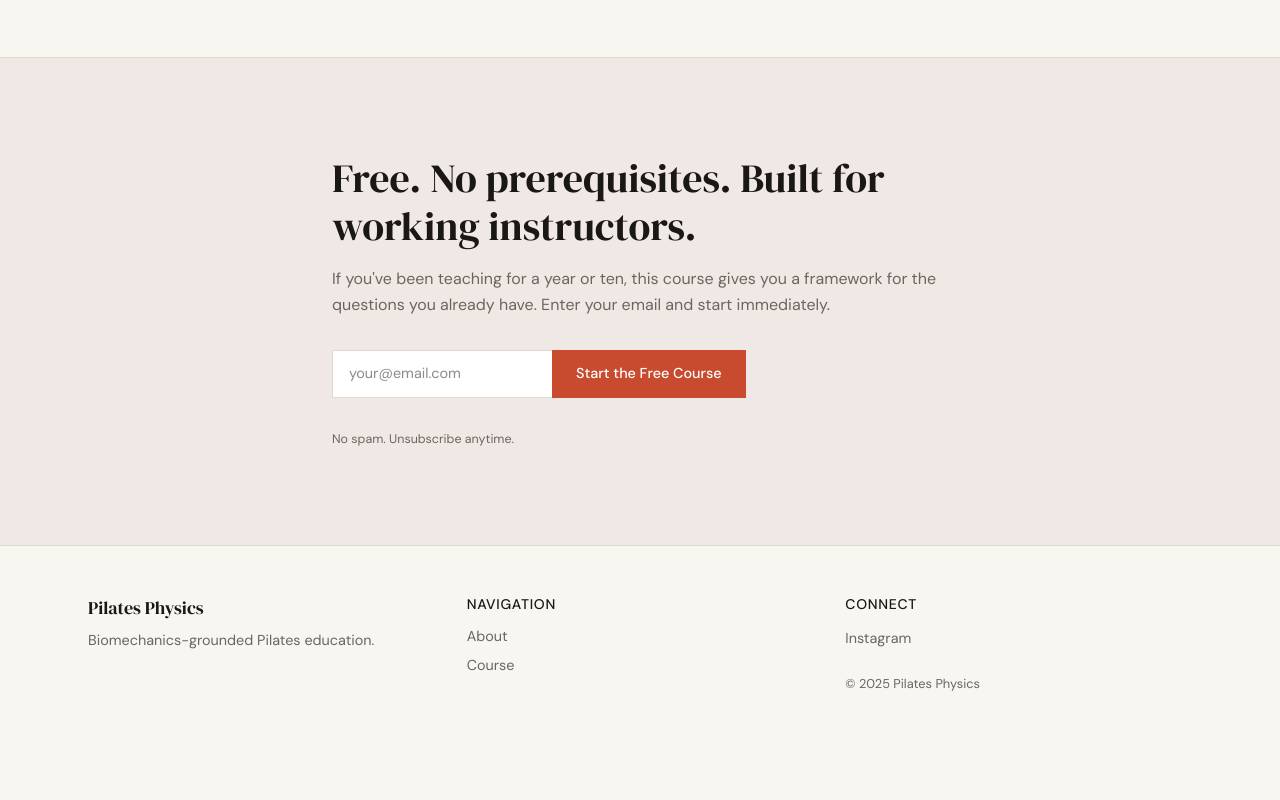
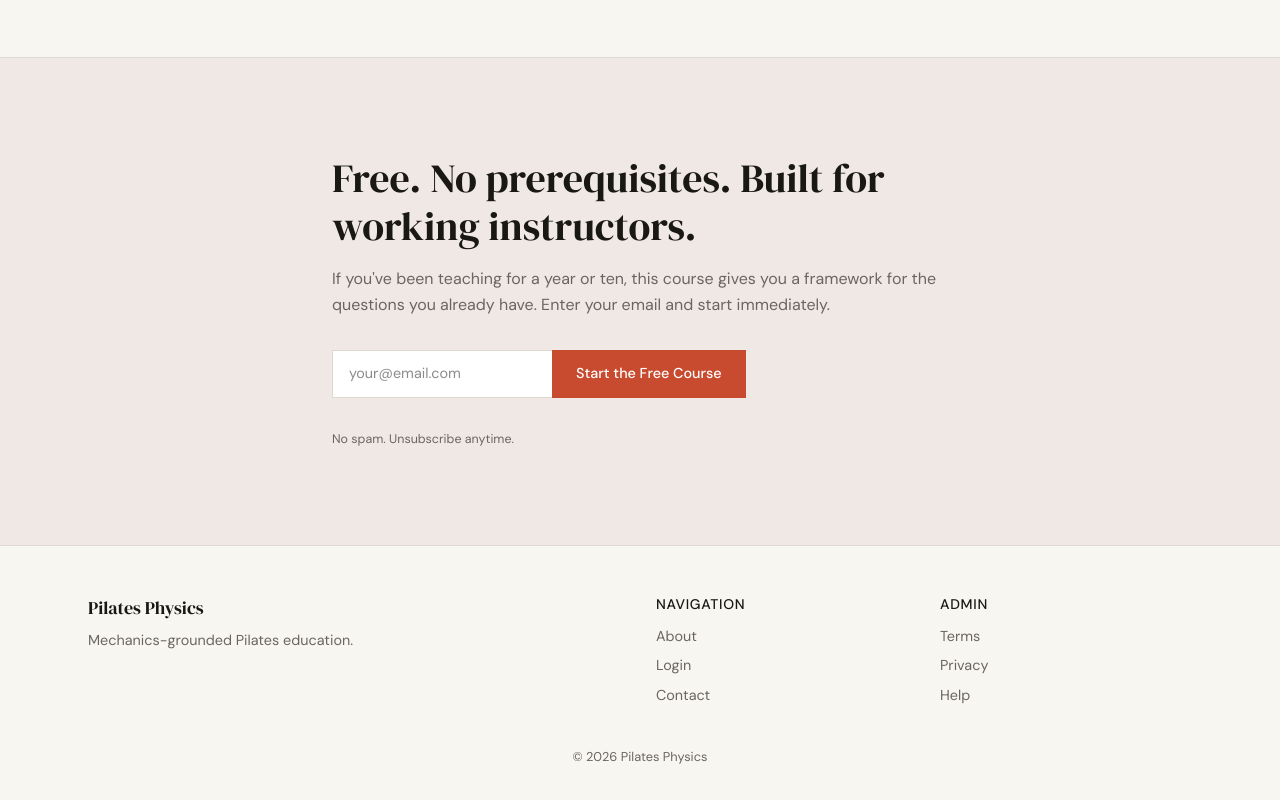
Before and after one commit to hyperdrive23482/pilates-physics, a React (Vite) app: page / in a window 1280 px wide. Shown: the part 2450-3250 px from the top of the page. Before the commit the page ends 3191 px from the top, so only its background shows below. Built offline with nearby package versions, Linux system fonts and the light colour scheme; no server answers.

Commit message:
update footer

```diff
--- a/src/components/layout/Footer.jsx
+++ b/src/components/layout/Footer.jsx
@@ -9,9 +9,9 @@ export default function Footer() {
       }}
     >
       <div className="max-w-6xl mx-auto px-6 py-12">
-        <div className="grid grid-cols-1 md:grid-cols-3 gap-8">
+        <div className="grid grid-cols-1 md:grid-cols-4 gap-8">
           {/* Column 1: Brand + tagline */}
-          <div>
+          <div className="md:col-span-2">
             <p
               className="text-lg mb-2"
               style={{
@@ -22,11 +22,11 @@ export default function Footer() {
               Pilates Physics
             </p>
             <p style={{ color: 'var(--color-ink-muted)', fontSize: '0.9rem', lineHeight: '1.5' }}>
-              Biomechanics-grounded Pilates education.
+              Mechanics-grounded Pilates education.
             </p>
           </div>
 
-          {/* Column 2: Links */}
+          {/* Column 2: Navigation */}
           <div>
             <p
               className="mb-3 text-sm font-medium"
@@ -35,43 +35,45 @@ export default function Footer() {
               Navigation
             </p>
             <nav className="flex flex-col gap-2">
-              <Link
-                to="/about"
-                style={{ color: 'var(--color-ink-muted)', textDecoration: 'none', fontSize: '0.9rem' }}
-              >
+              <Link to="/about" style={{ color: 'var(--color-ink-muted)', textDecoration: 'none', fontSize: '0.9rem' }}>
                 About
               </Link>
-              <Link
-                to="/course"
-                style={{ color: 'var(--color-ink-muted)', textDecoration: 'none', fontSize: '0.9rem' }}
-              >
-                Course
+              <Link to="/login" style={{ color: 'var(--color-ink-muted)', textDecoration: 'none', fontSize: '0.9rem' }}>
+                Login
+              </Link>
+<Link to="/contact" style={{ color: 'var(--color-ink-muted)', textDecoration: 'none', fontSize: '0.9rem' }}>
+                Contact
               </Link>
             </nav>
           </div>
 
-          {/* Column 3: Social + copyright */}
+          {/* Column 3: Admin */}
           <div>
             <p
               className="mb-3 text-sm font-medium"
               style={{ color: 'var(--color-ink)', textTransform: 'uppercase', letterSpacing: '0.05em' }}
             >
-              Connect
+              Admin
             </p>
-            <a
-              href="#"
-              style={{ color: 'var(--color-ink-muted)', textDecoration: 'none', fontSize: '0.9rem' }}
-            >
-              Instagram
-            </a>
-            <p
-              className="mt-6"
-              style={{ color: 'var(--color-ink-muted)', fontSize: '0.8rem' }}
-            >
-              &copy; 2025 Pilates Physics
-            </p>
-          </div>
+            <nav className="flex flex-col gap-2">
+              <Link to="/terms" style={{ color: 'var(--color-ink-muted)', textDecoration: 'none', fontSize: '0.9rem' }}>
+                Terms
+              </Link>
+              <Link to="/privacy" style={{ color: 'var(--color-ink-muted)', textDecoration: 'none', fontSize: '0.9rem' }}>
+                Privacy
+              </Link>
+              <Link to="/help" style={{ color: 'var(--color-ink-muted)', textDecoration: 'none', fontSize: '0.9rem' }}>
+                Help
+              </Link>
+            </nav>
+            </div>
         </div>
+        <p
+          className="mt-10 text-center"
+          style={{ color: 'var(--color-ink-muted)', fontSize: '0.8rem' }}
+        >
+          &copy; 2026 Pilates Physics
+        </p>
       </div>
     </footer>
   )
```
